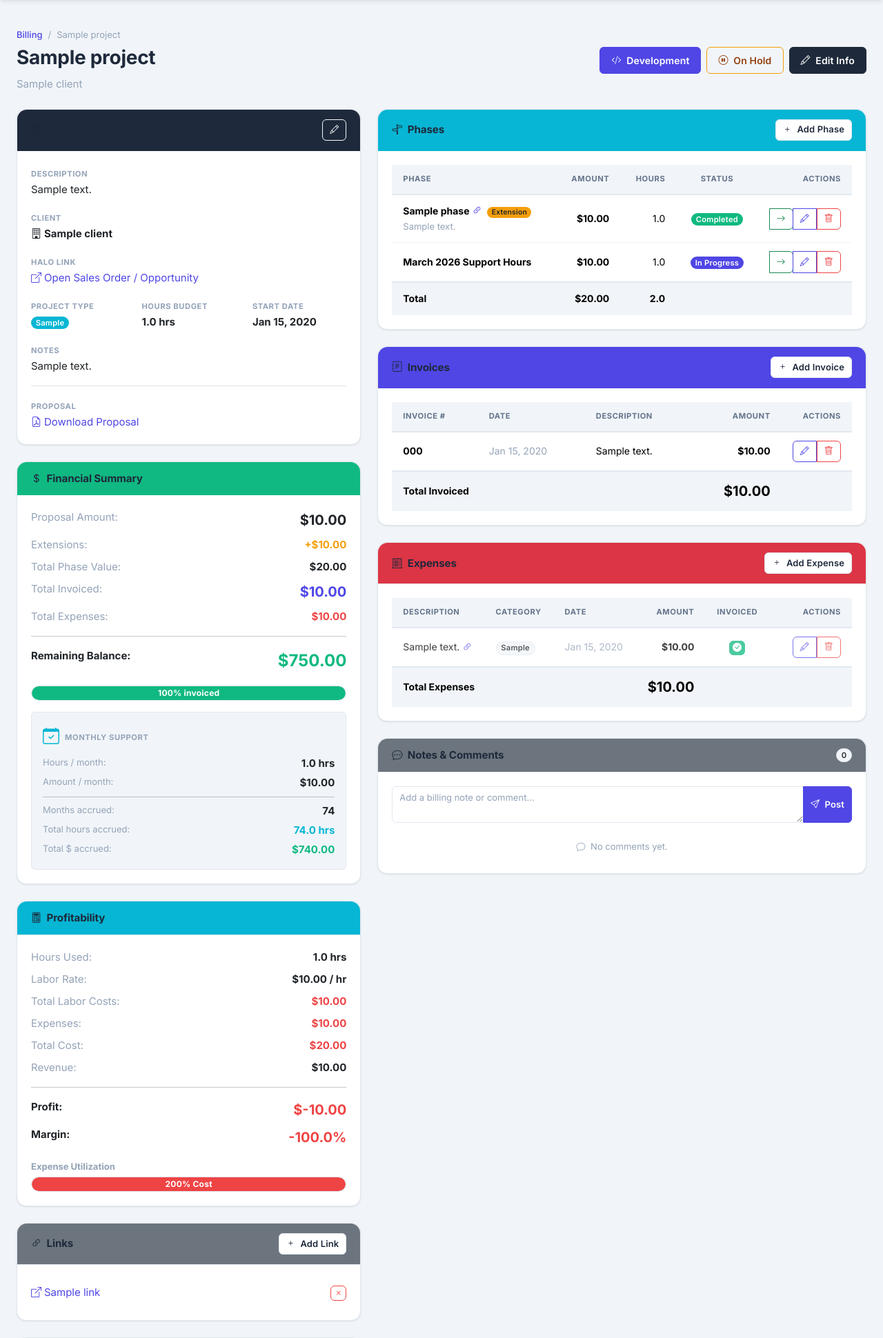
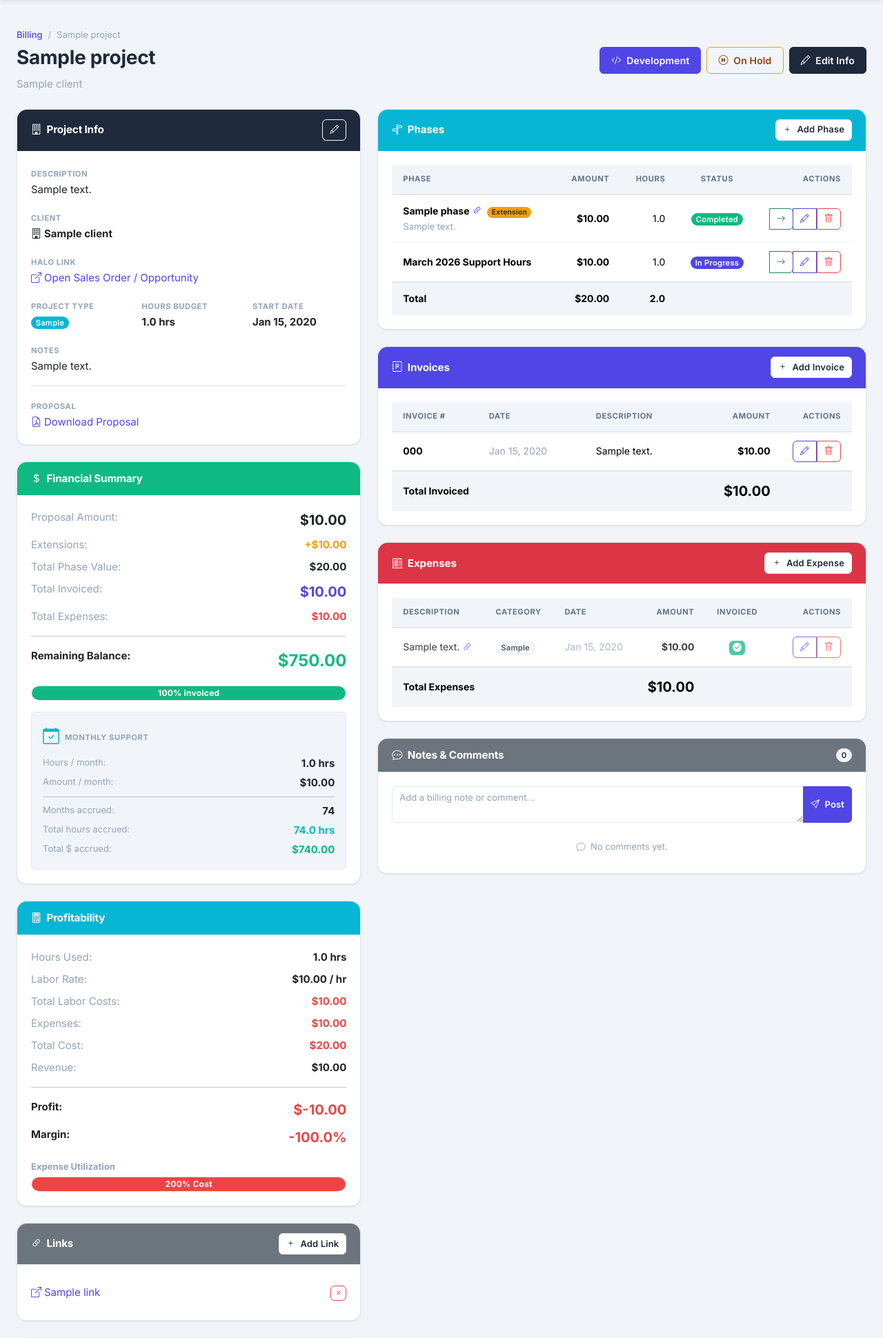
Before and after one commit to Right-Click-Dev/RcDevDash, a Flask app: page /billing/1 in a window 1280 px wide. Shown: the part 63-2003 px from the top of the page at 69% size. Run offline with Flask 3, Linux system fonts and the light colour scheme; a user stored in the database is signed in; tables that the repository leaves empty hold one stand-in row (values such as "Sample post").

Commit message:
Heading Colors

```diff
--- a/static/css/style.css
+++ b/static/css/style.css
@@ -68,7 +68,7 @@ main { flex: 1; padding-bottom: 2rem; }
 
 h1, h2, h3, h4, h5, h6 {
     font-weight: 700;
-    color: var(--clr-text);
+    color: inherit;
     letter-spacing: -0.01em;
     line-height: 1.3;
 }
```
